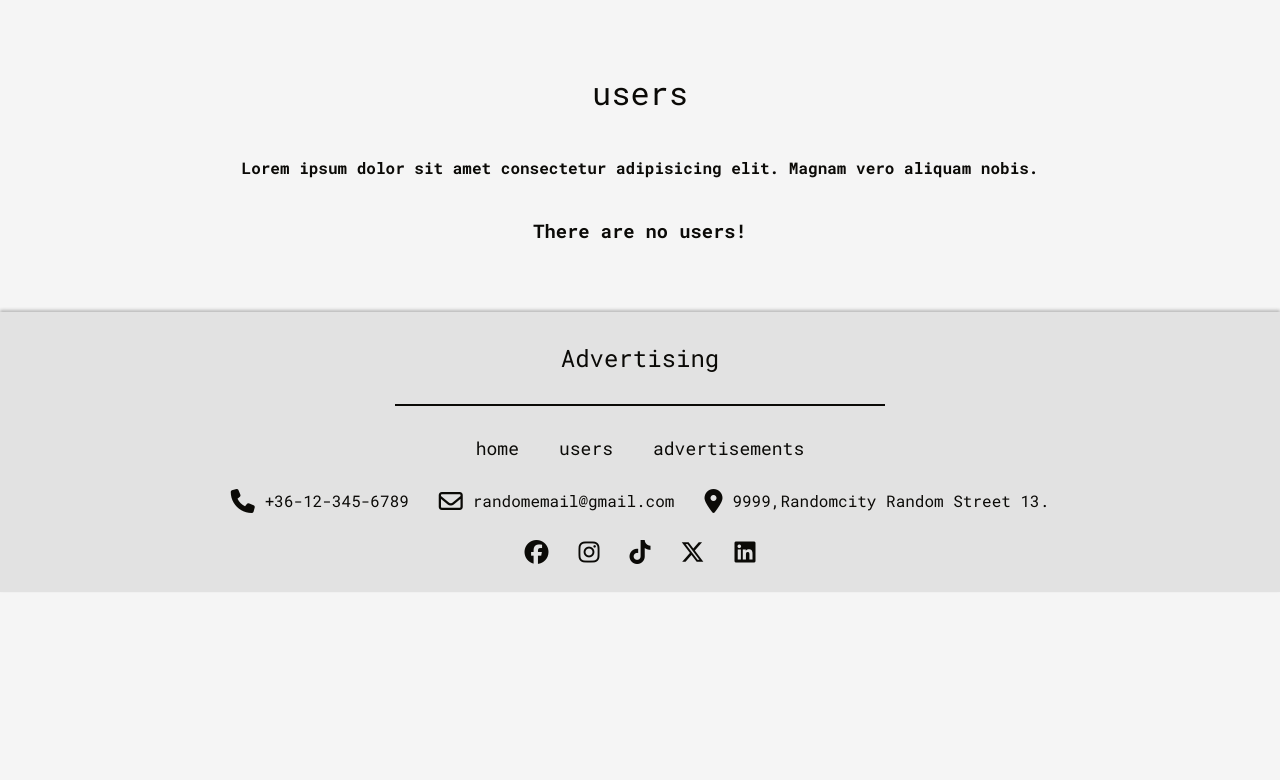
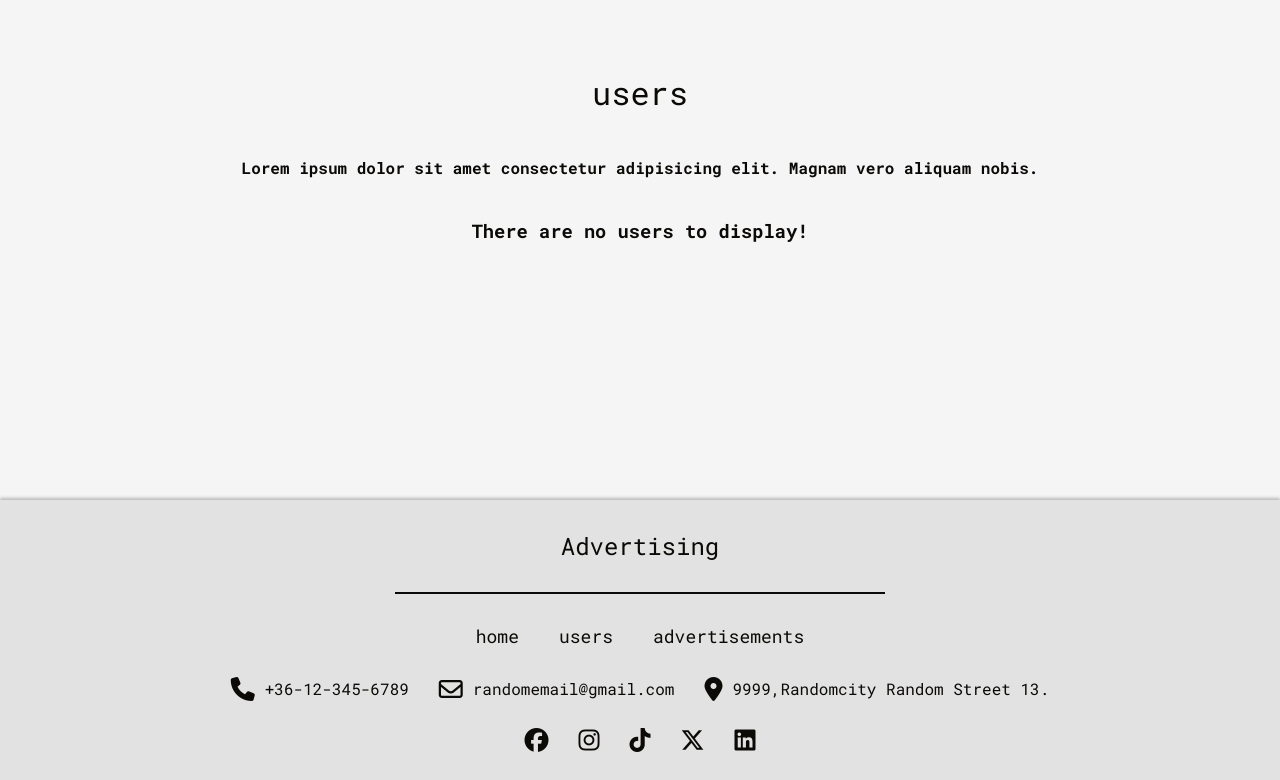
Before and after one commit to gerlecztamas/advertising, a PHP site: page /users.php in a window 1280 px wide. Shown: the part 84-864 px from the top of the page. Before the commit the page ends 676 px from the top, so only its background shows below. Run offline with PHP 8.4, Linux system fonts and the light colour scheme; data that the repository does not hold is empty; some libraries are stand-ins or nearby versions.

Commit message:
small fixes

```diff
--- a/app/view/advertisementView.php
+++ b/app/view/advertisementView.php
@@ -6,7 +6,7 @@ $advertisementController= new AdvertisementController();
 $advertisements = $advertisementController->getAllAdvertisements();
 
 if(empty($advertisements)){
-    echo'<h3>There are no advertisements!</h3>';
+    echo'<h3>There are no advertisements to display!</h3>';
 }
 else {
     echo'<div class="advertisement-list">';
--- a/app/view/userView.php
+++ b/app/view/userView.php
@@ -6,7 +6,7 @@ $userController= new UserController();
 $users = $userController->getAllUsers();
 
 if(empty($users)){
-    echo'<h3>There are no users!</h3>';
+    echo'<h3>There are no users to display!</h3>';
 }
 else {
     echo'<div class="users-list">';
--- a/res/style.css
+++ b/res/style.css
@@ -83,6 +83,8 @@ main{
     flex-direction: column;
     align-items: center;
     margin: 50px;
+    /* Tried to fix footer to bottom with this trick*/
+    min-height: 50vh;
 }
 
 main h1{
```
